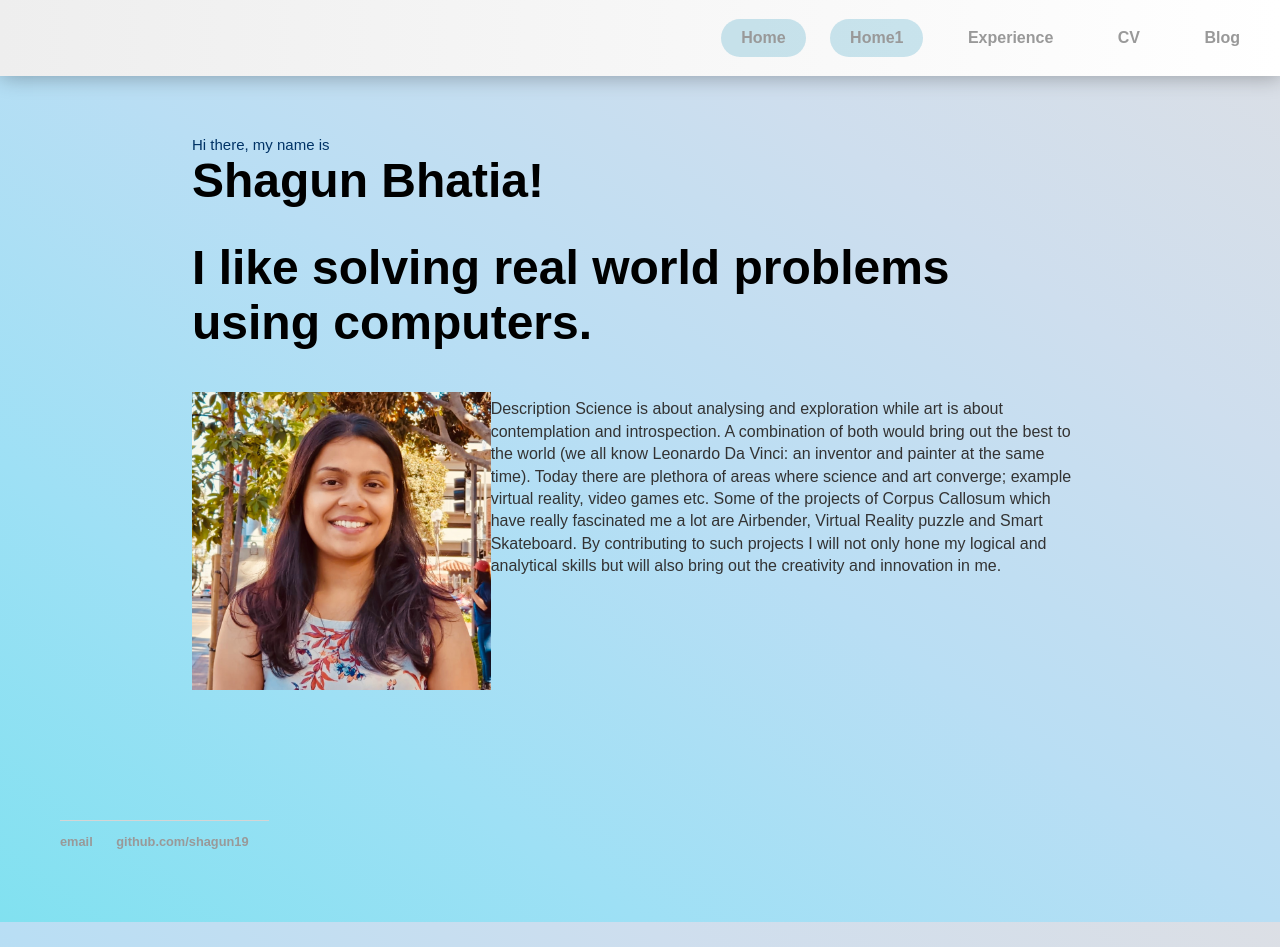
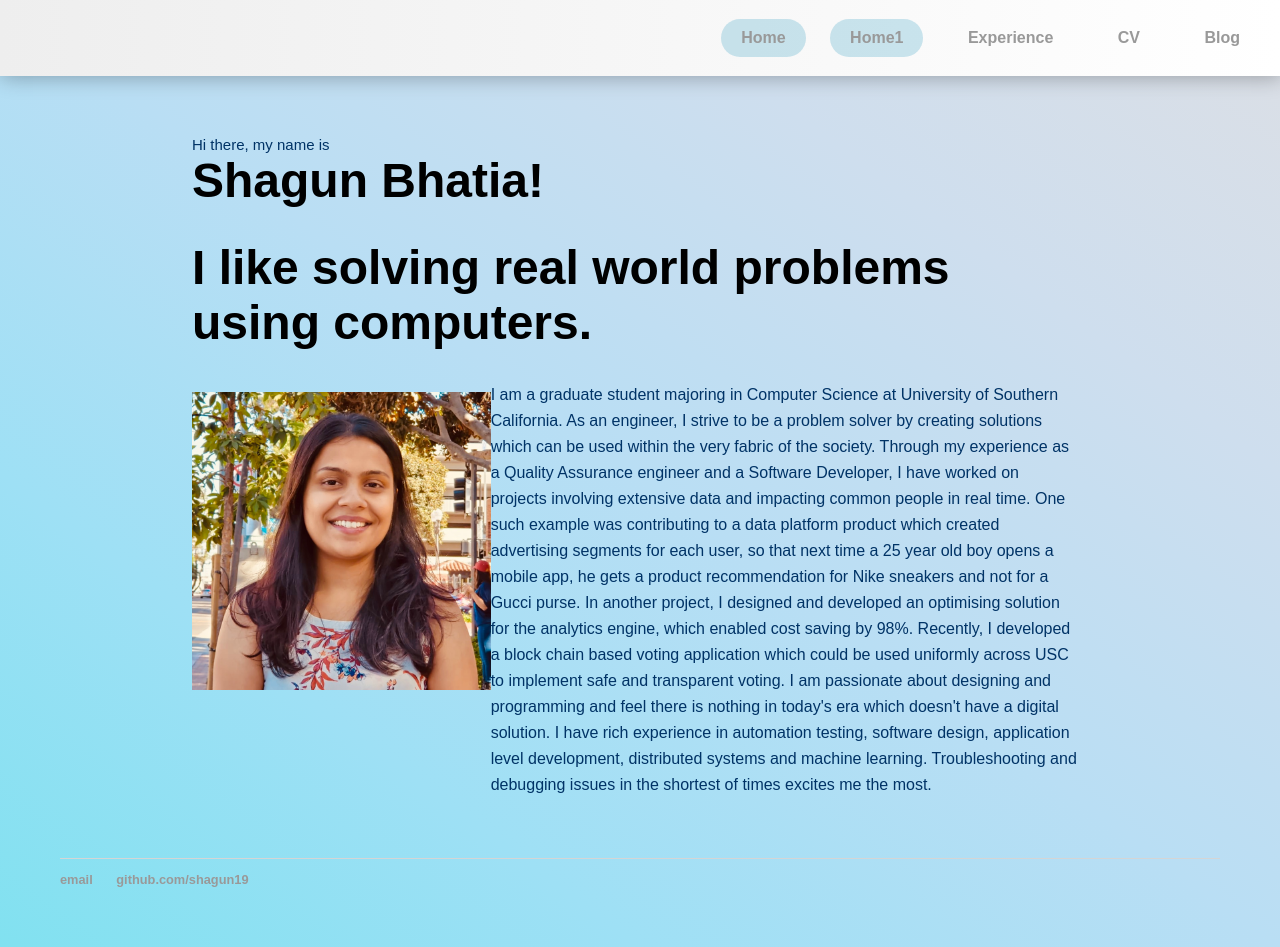
Before and after one commit to shagun19/shagun19.github.io, a Jekyll site: the page index1.html, which Jekyll copies as it is, in a window 1280 px wide. Built offline with Jekyll 4.4.1, drawn with Linux system fonts in a browser that asks for light colours; some web fonts are replaced.

```diff
--- a/index1.html
+++ b/index1.html
@@ -34,11 +34,25 @@
                 <p>Description</p>
             </div></a>
         <div class="col5">
-            <p>Description Science is about analysing and exploration while art is about contemplation and introspection. A combination of both would bring out the best to the world (we all know Leonardo Da Vinci: an inventor and painter at the same time). Today there are plethora of areas where science and art converge; example virtual reality, video games etc. Some of the projects of Corpus Callosum which have really fascinated me a lot are Airbender, Virtual Reality puzzle and Smart Skateboard. By contributing to such projects I will not only hone my logical and analytical skills but will also bring out the creativity and innovation in me.
+            <p class="test">
+                I am a graduate student majoring in Computer Science at University of Southern California.
+                As an engineer, I strive to be a problem solver by creating solutions which can be used within
+                the very fabric of the society. Through my experience as a Quality Assurance engineer
+                and a Software Developer, I have worked on projects involving extensive data and impacting common
+                people in real time. One such example was contributing to a data platform product which created
+                advertising segments for each user, so that next time a 25 year old boy opens a mobile app,
+                he gets a product recommendation for Nike sneakers and not for a Gucci purse. In another project,
+                I designed and developed an optimising solution for the analytics engine, which enabled cost saving
+                by 98%. Recently, I developed a block chain based voting application which could be used uniformly
+                across USC to implement safe and transparent voting. I am passionate about designing and programming
+                and feel there is nothing in today's era which doesn't have a digital solution. I have rich
+                experience in automation testing, software design, application level development, distributed
+                systems and machine learning. Troubleshooting and debugging issues in the shortest of times
+                excites me the most.
             </p></div>
     </div>
 </div>
-<footer style="display: inline-block;">
+<footer>
     <ul>
         <li><a href="mailto:shagunbhatia08@gmail.com">email</a></li>
         <li><a href="https://github.com/shagun19">github.com/shagun19</a></li>
```
